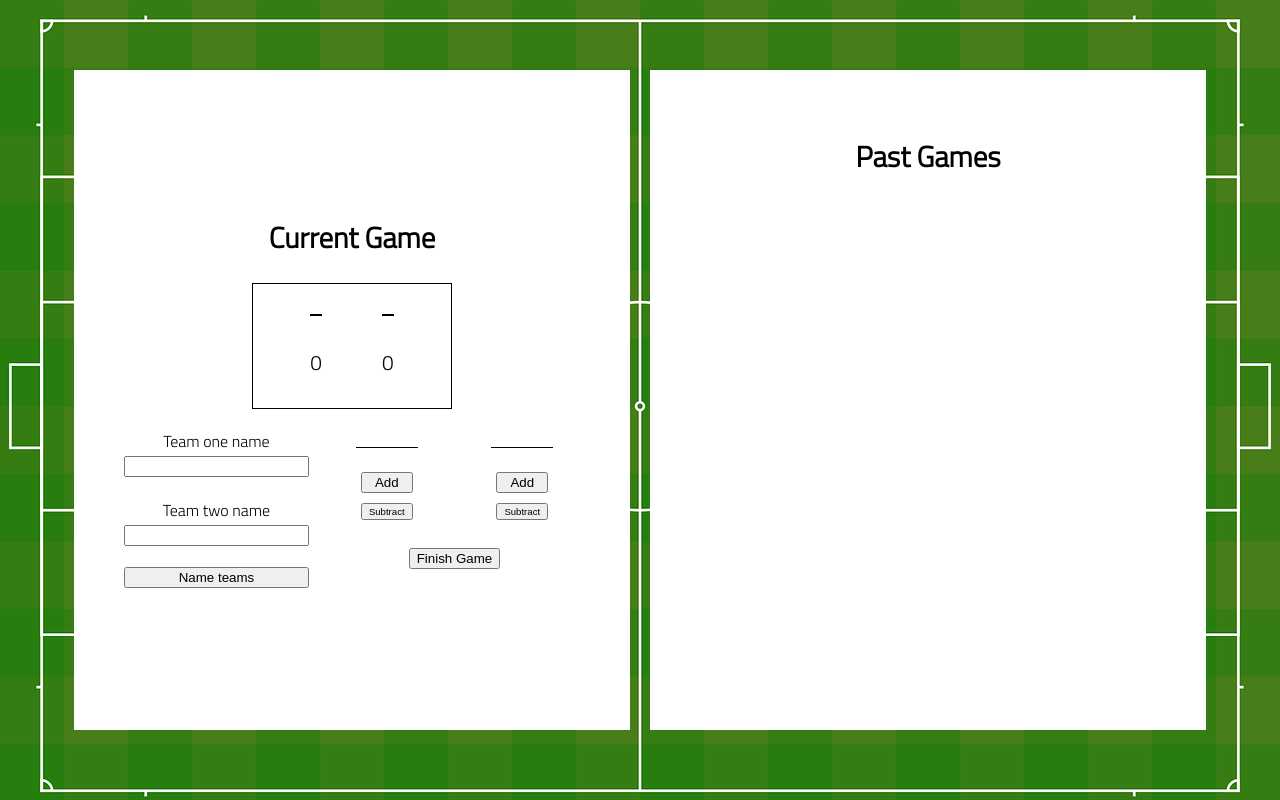
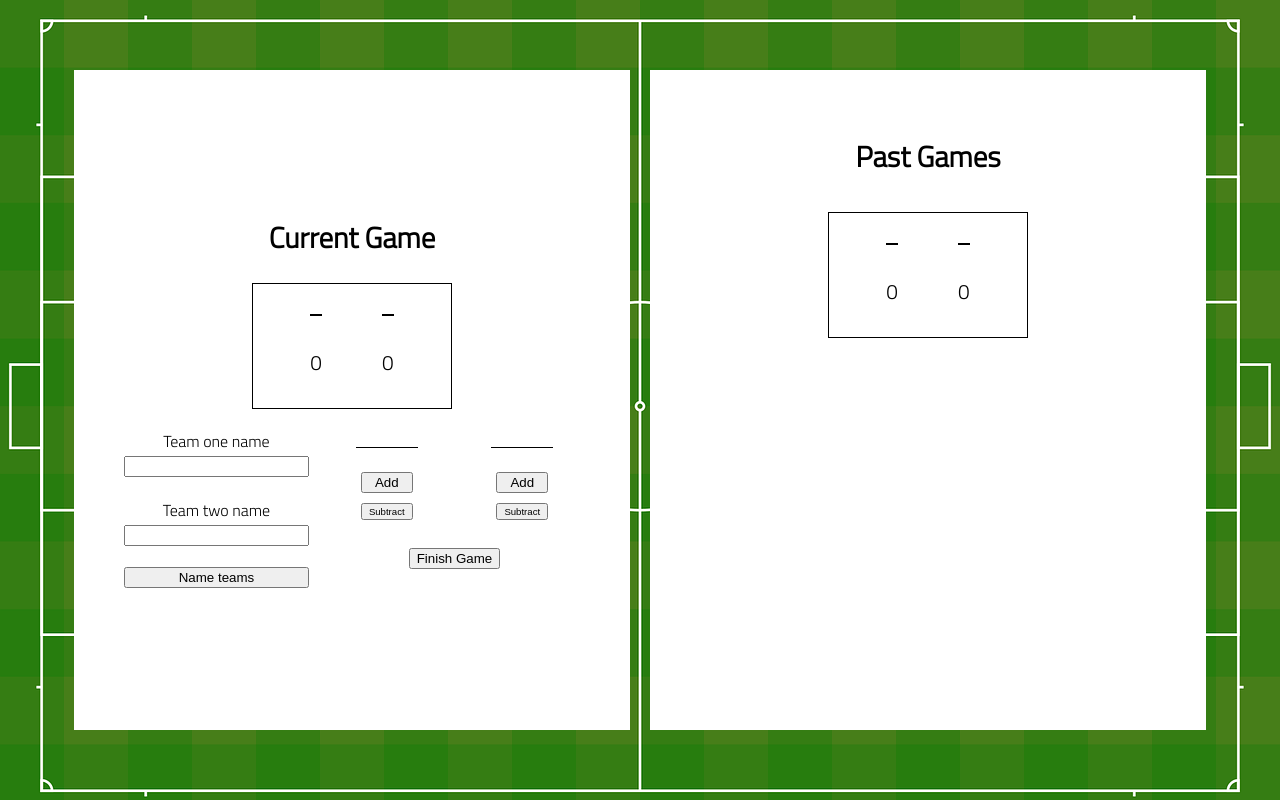
Before and after one commit to Benatovich/soccer-scorekeeper-HB, a plain HTML site: page index.html in a window 1280 px wide. Both pictures are taken after a click on the button "Finish Game". Drawn offline with Linux system fonts and the light colour scheme.

```diff
--- a/app.js
+++ b/app.js
@@ -1,5 +1,5 @@
 // import functions and grab DOM elements
-import { renderGame } from './render-utils.js';
+import { renderGame, renderPastGame } from './render-utils.js';
 const currentGameEl = document.getElementById('current-game-container');
 const pastGamesEl = document.getElementById('past-games-container');
 
@@ -14,7 +14,7 @@ const teamTwoLabel = document.getElementById('team-two-name');
 
 
 // create an array to hold on to the state of past games
-const pastGames = [];
+const pastGamesArray = [];
 let currentGame = {
     name1: '',
     name2: '',
@@ -69,7 +69,7 @@ teamTwoSubtractButton.addEventListener('click', () => {
 
 finishGameButton.addEventListener('click', () => {
     // add the current game to an array of games in state.
-    pastGames.push(currentGame);
+    pastGamesArray.push(currentGame);
     // HINT: it will be helpful to keep track of these games as objects with 4 properties, one for each piece of state we're tracking
 
     displayAllGames();
@@ -97,10 +97,16 @@ function displayCurrentGameEl() {
 
 function displayAllGames() {
     // clear out the past games list in the DOM
+    pastGamesEl.textContent = '';
+    // loop through the past games in state
+    for (let pastGame of pastGamesArray) {
+        const container = renderPastGame(pastGame);
+        pastGamesEl.append(container);
+    }
+    // render and append a past game for each past game in state
 
-    // loop through the past games in state
-    // render and append a past game for each past game in state
 }
 
 
-// displayCurrentGameEl();
+
+displayCurrentGameEl();
--- a/render-utils.js
+++ b/render-utils.js
@@ -3,6 +3,18 @@ export function renderGame(game) {
     const div = document.createElement('div');
     const team1Div = renderTeam(game.name1, game.score1);
     const team2Div = renderTeam(game.name2, game.score2);
+
+    div.append(team1Div, team2Div);
+
+    div.classList.add('game');
+
+    return div;
+}
+
+export function renderPastGame(pastGame) {
+    const div = document.createElement('div');
+    const team1Div = renderTeam(pastGame.name1, pastGame.score1);
+    const team2Div = renderTeam(pastGame.name2, pastGame.score2);
 
     div.append(team1Div, team2Div);
 
@@ -27,3 +39,21 @@ export function renderTeam(name, score) {
 
     return teamDiv;
 }
+
+// export function renderPastGame(pastGame) {
+//     const container = document.createElement('div');
+//     const name1 = document.createElement('p');
+//     const name2 = document.createElement('p');
+//     const score1 = document.createElement('p');
+//     const score2 = document.createElement('p');
+
+//     container.classList.add('game');
+//     name1.textContent = pastGame.name1;
+//     name2.textContent = pastGame.name2;
+//     score1.textContent = pastGame.score1;
+//     score2.textContent = pastGame.score2;
+
+//     container.append(name1, name2, score1, score2);
+
+//     return container;
+// }
```
Also changed, not shown: index.html (line endings or trailing spaces).
